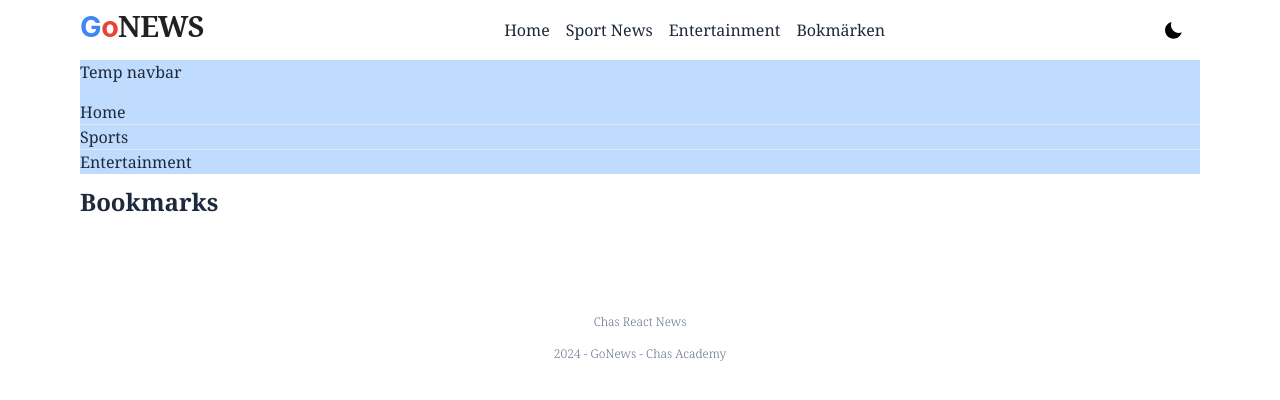
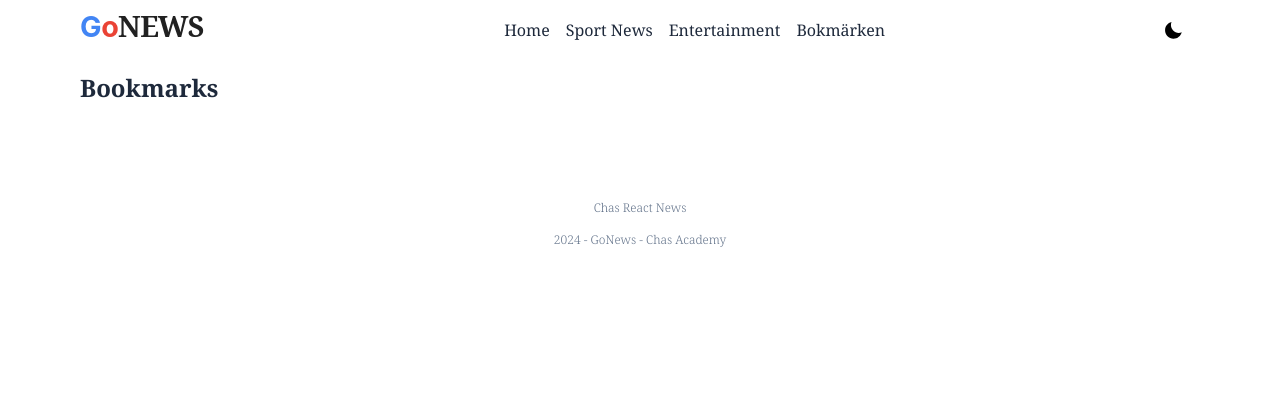
Before and after one commit to VWiman/gonews, a Next.js app: page /bookmarks in a window 1280 px wide. Shown: the top 400 px of the page. Built offline with nearby package versions, Linux system fonts and the light colour scheme.

Commit message:
Removed temp-nav in bookmarks.js

```diff
--- a/src/pages/bookmarks.js
+++ b/src/pages/bookmarks.js
@@ -1,6 +1,4 @@
 import AccordionItem from "@/components/AccordionItem";
-import Link from "next/link";
-
 import { useSelector } from "react-redux";
 
 const Bookmarks = () => {
@@ -8,16 +6,7 @@ const Bookmarks = () => {
 
   return (
     <div>
-      <div className=" bg-blue-200">
-        <p>Temp navbar</p>
-        <Link href="/">Home</Link>
-        <hr />
-        <Link href="/sports">Sports</Link>
-        <hr />
-        <Link href="/entertainment">Entertainment</Link>
-      </div>
       <h2>Bookmarks</h2>
-
       <ul className=" space-y-4">
         {/* // Add accordian and show description and image on click article.description och article.image_url  */}
         {bookmarks.list.map((article) => (
```
